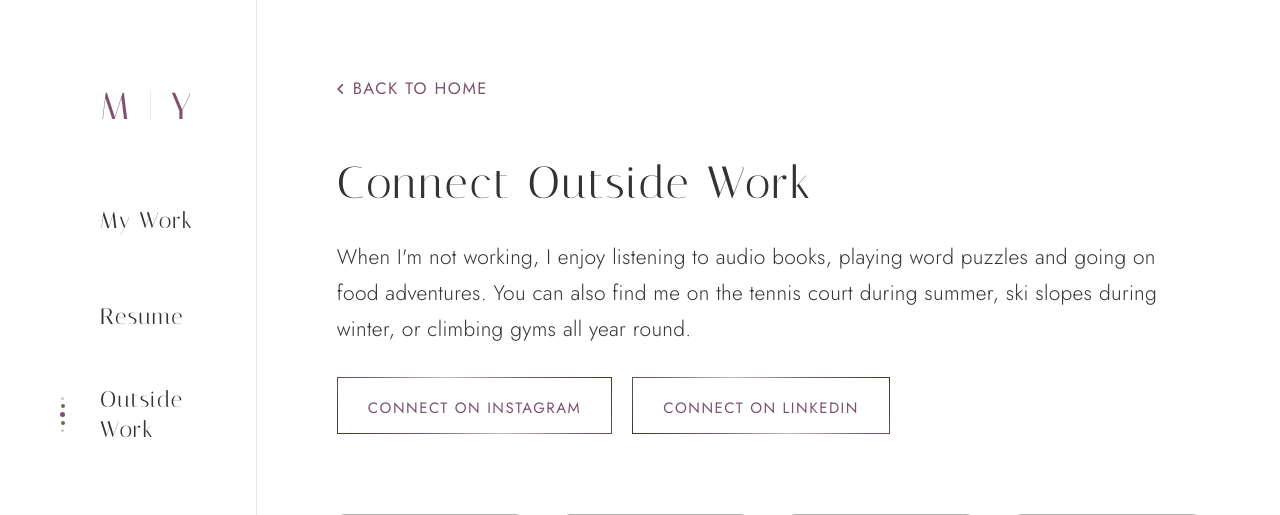
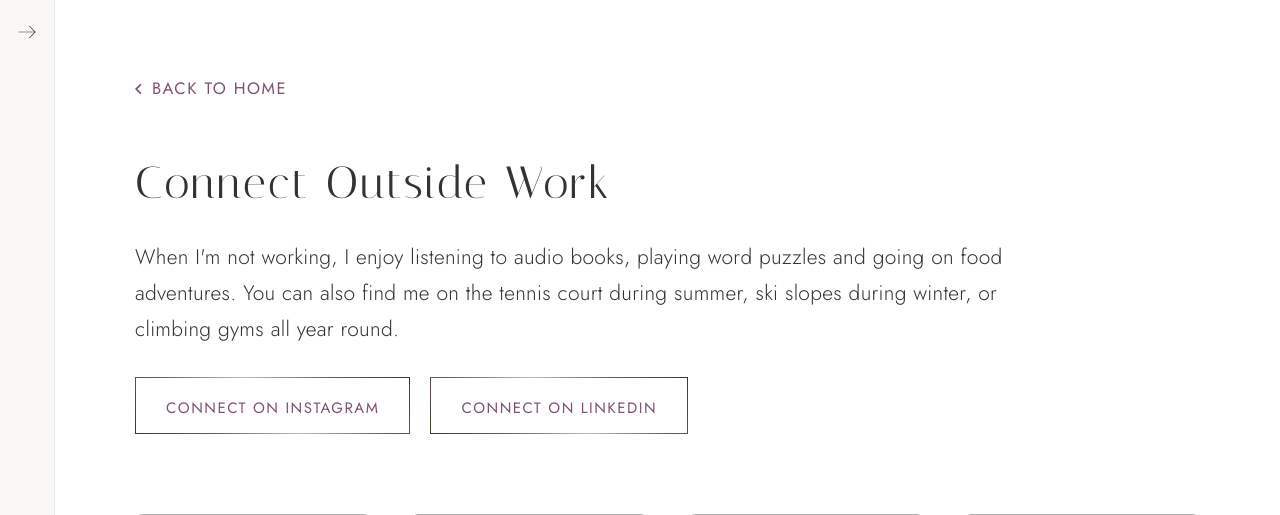
Before and after one commit to himonoye/design-portfolio, a React app: page /outsidework in a window 1280 px wide. Shown: the top 515 px of the page. Built offline with nearby package versions, Linux system fonts and the light colour scheme; grey boxes are pictures that could not be loaded.

Commit message:
Add expandable header menu

```diff
--- a/src/components/icons/menu.jsx
+++ /dev/null
@@ -1,26 +0,0 @@
-import React from 'react';
-
-const Menu = () => {
-    return(
-        <div className="menu">
-            <div className="menu-line-1"></div>
-            <div className="menu-line-2"></div>
-            <div className="menu-line-3"></div>
-        </div>
-    )
-}
-
-const Close = () => {
-    return(
-        <div className="close">
-            <div className="close-line-1"></div>
-            <div className="close-line-2"></div>
-            <div className="close-line-3"></div>
-        </div>
-    )
-}
-
-export {
-    Menu,
-    Close
-}
--- /dev/null
+++ b/src/components/icons/utilityIcons.jsx
@@ -0,0 +1,66 @@
+import React from 'react';
+
+const Menu = () => {
+    return(
+        <div className="menu">
+            <div className="menu-line-1"></div>
+            <div className="menu-line-2"></div>
+            <div className="menu-line-3"></div>
+        </div>
+    )
+}
+
+const Close = () => {
+    return(
+        <div className="close">
+            <div className="close-line-1"></div>
+            <div className="close-line-2"></div>
+            <div className="close-line-3"></div>
+        </div>
+    )
+}
+
+const ArrowIconLeft = () => {
+    return (
+        <div className="arrowIcon">
+            <svg width="7" height="12" viewBox="0 0 7 12" xmlns="http://www.w3.org/2000/svg">
+                <path d="M0 7L4.75592 2.24408C5.08136 1.91864 5.609 1.91864 5.93443 2.24408C6.25987 2.56951 6.25987 3.09715 5.93443 3.42259L2.35702 7L5.93443 10.5774C6.25987 10.9028 6.25987 11.4305 5.93443 11.7559C5.609 12.0814 5.08136 12.0814 4.75592 11.7559L0 7Z"/>
+            </svg>
+        </div>
+    )
+}
+
+const ArrowIconRight = () => {
+    return (
+        <div className="arrowIcon">
+            <svg width="7" height="12" viewBox="0 0 7 12" xmlns="http://www.w3.org/2000/svg">
+                <path d="M6.17847 7L1.42255 11.7559C1.09711 12.0814 0.569467 12.0814 0.244037 11.7559C-0.0814033 11.4305 -0.0814033 10.9029 0.244037 10.5774L3.82145 7L0.244037 3.4226C-0.0814033 3.0972 -0.0814033 2.5695 0.244037 2.2441C0.569467 1.9186 1.09711 1.9186 1.42255 2.2441L6.17847 7Z"/>
+            </svg>
+        </div>
+    )
+}
+
+const ArrowMenuClosed = () => {
+    return (
+        <div className="arrowIcon">
+            <svg xmlns="http://www.w3.org/2000/svg" height="24px" viewBox="0 -960 960 960" width="24px" fill="ffffff"><path d="M378-235 132-481l246-246 19 19-213 213h645v28H185l213 213-20 19Z"/></svg>
+        </div>
+    )
+}
+
+const ArrowMenuOpened = () => {
+    return (
+        <div className="arrowIcon">
+            <svg xmlns="http://www.w3.org/2000/svg" height="24px" viewBox="0 -960 960 960" width="24px" fill="ffffff"><path d="m583-235-20-19 213-213H132v-28h645L564-708l19-19 246 246-246 246Z"/></svg>
+        </div>
+    )
+}
+
+export {
+    Menu,
+    Close,
+    ArrowIconLeft,
+    ArrowIconRight,
+    ArrowMenuClosed,
+    ArrowMenuOpened
+}
--- a/src/components/pages/general_sections/globalNav.tsx
+++ b/src/components/pages/general_sections/globalNav.tsx
@@ -1,7 +1,7 @@
 import React, { useState }  from 'react';
 import { NavLink } from "react-router-dom";
 import ThreeDots from '../../icons/threeDots';
-import {Menu, Close} from '../../icons/menu';
+import {Menu, Close, ArrowMenuClosed, ArrowMenuOpened} from '../../icons/utilityIcons';
 import Logo from '../../icons/logo';
 
 type headerLinkProps = {
@@ -84,9 +84,9 @@ const MobileMenu = ({headerData, footerData}:mobileMenuProps) => {
 
 const GlobalNav = ({headerData, footerData}:globalNavProps) => {
     const [HeaderOpen, setHeaderOpen] = useState(false);
-    // onClick={() => {setHeaderOpen(!HeaderOpen)}}
     return (
         <div className="header-container">
+            <div className={HeaderOpen?"header-expandable-container":"header-expandable-container-shrunk"}>
                 <div className="header-links-container">
                     <div className="logo-container">
                         <Logo></Logo>
@@ -96,6 +96,10 @@ const GlobalNav = ({headerData, footerData}:globalNavProps) => {
                     })}
                 </div>
                 <Footer footerData={footerData}></Footer>
+            </div>
+            <div className="header-expandable-icon" onClick={()=>{setHeaderOpen(!HeaderOpen)}}>
+                {HeaderOpen?<ArrowMenuClosed></ArrowMenuClosed>:<ArrowMenuOpened></ArrowMenuOpened>}
+            </div>
         </div>
     )
 }
@@ -109,9 +113,6 @@ const GlobalMobileNav = ({headerData, footerData}:globalMobileNavProps) => {
                 {mobileMenuOpen?(<Close></Close>):(<Menu></Menu>)}
                 {mobileMenuOpen && (<MobileMenu headerData = {headerData} footerData = {footerData}/>)}
             </div>
-            {/* <a className="header-mobile-icon-container" href="mailto:mingxinye1128@gmail.com">
-                <img src={imgUrl} alt='email Mingxin Ye'></img>
-            </a> */}
         </div>
     )
 }
--- a/src/components/pages/passcode_form/passcodeForm.tsx
+++ b/src/components/pages/passcode_form/passcodeForm.tsx
@@ -65,7 +65,7 @@ export default function PasswordForm({formHeading, setShowPortfolio}:passwordFor
     if (userPassword){
 
       //Show that http request is sent and waiting on a response in UI
-      setErroMsg("Validating...This may take up to 10 seconds as the site connect to the backend services. Thank you for your patience!")
+      setErroMsg("Validating...This may take up to 10 seconds as the site connects to the backend services. Thank you for your patience!")
 
       //Call sendPassword funtion to send a HTTP request
       const isValid = await sendPassword();
--- a/src/components/style_guide/link.tsx
+++ b/src/components/style_guide/link.tsx
@@ -1,32 +1,13 @@
 import React from 'react';
 import { NavLink } from 'react-router-dom';
+import { ArrowIconLeft, ArrowIconRight } from '../icons/utilityIcons';
 
 type linkProps = {
     linkText: string
     style: "link-primary" | "link-secondary"
-    url: string;
+    url?: string;
     hasRightIcon: boolean;
     hasLeftIcon: boolean;
-}
-
-const ArrowIconLeft = () => {
-    return (
-        <div className="arrowIcon">
-            <svg width="7" height="12" viewBox="0 0 7 12" xmlns="http://www.w3.org/2000/svg">
-                <path d="M0 7L4.75592 2.24408C5.08136 1.91864 5.609 1.91864 5.93443 2.24408C6.25987 2.56951 6.25987 3.09715 5.93443 3.42259L2.35702 7L5.93443 10.5774C6.25987 10.9028 6.25987 11.4305 5.93443 11.7559C5.609 12.0814 5.08136 12.0814 4.75592 11.7559L0 7Z"/>
-            </svg>
-        </div>
-    )
-}
-
-const ArrowIconRight = () => {
-    return (
-        <div className="arrowIcon">
-            <svg width="7" height="12" viewBox="0 0 7 12" xmlns="http://www.w3.org/2000/svg">
-                <path d="M6.17847 7L1.42255 11.7559C1.09711 12.0814 0.569467 12.0814 0.244037 11.7559C-0.0814033 11.4305 -0.0814033 10.9029 0.244037 10.5774L3.82145 7L0.244037 3.4226C-0.0814033 3.0972 -0.0814033 2.5695 0.244037 2.2441C0.569467 1.9186 1.09711 1.9186 1.42255 2.2441L6.17847 7Z"/>
-            </svg>
-        </div>
-    )
 }
 
 export default function Link({linkText, style, url, hasRightIcon, hasLeftIcon}:linkProps) {
@@ -34,7 +15,7 @@ export default function Link({linkText, style, url, hasRightIcon, hasLeftIcon}:l
         <NavLink to={url} className="link-wrapper">
                 <div className={style}>
                         {hasLeftIcon?<ArrowIconLeft/>:""}
-                        {linkText}
+                        {linkText?linkText:""}
                         {hasRightIcon?<ArrowIconRight/>:""}
                 </div>
         </NavLink>
--- a/src/styles/globalNav.css
+++ b/src/styles/globalNav.css
@@ -1,13 +1,57 @@
+/* Header */
+
 .logo-container {
     padding: var(--spacing-80) var(--spacing-40) var(--spacing-40) var(--spacing-100);
+}
+
+.header-expandable-icon {
+    display: flex;
+    padding: var(--spacing-20) var(--spacing-15);
+    border-right: 1px solid var(--border-divider);
+    fill: var(--surface-primary-text)
+}
+
+.header-expandable-icon:hover {
+    background: var(--surface-secondary-background);
+    cursor: pointer;
+}
+
+.header-expandable-container {
+    width: 20vw;
+    display: flex;
+    flex-direction: column;
+    justify-content: space-between;
+    overflow: hidden;
+    -webkit-transition: all .5s ease-out ;
+    -moz-transition: all .5s ease-out;
+    -o-transition: all .5s ease-out;
+    transition: all .5s ease-out;
+}
+
+.header-expandable-container-shrunk {
+    width: 0vw;
+    display: flex;
+    flex-direction: column;
+    justify-content: space-between;
+    overflow: hidden;
+    -webkit-transition: all .5s ease-in ;
+    -moz-transition: all .5s ease-in;
+    -o-transition: all .5s ease-in;
+    transition: all .5s ease-in;
+}
+
+.header-links-container {
+    width: 20vw;
+    display: flex;
+    flex-direction: column;
 }
 
 .header-link {
     display: flex;
     gap: 2rem;
-    position: relative;
     min-height: 56px;
     align-items: center;
+    position: relative;
     font-family: var(--headline-font-Family), sans-serif;
     font-size: 1.5rem;
     line-height: 2rem;
@@ -16,12 +60,12 @@
     padding: var(--spacing-20) var(--spacing-40) var(--spacing-20) var(--spacing-100);
 }
 
+.header-link > .three-dots-vertical {
+    position: absolute;
+}
+
 .header-link:hover {
     cursor: pointer;
-}
-
-.header-link.active {
-    background-color: var(--surface-primary-background);
 }
 
 .header-link.active > .three-dots-vertical, .header-link:hover > .three-dots-vertical{
@@ -41,11 +85,20 @@
     top: 0px;
 }
 
+/* Mobile Header */
+
 .header-mobile-menu-container {
     display: none;
 }
 
+.header-mobile-container {
+    display: none;
+}
+
+/* Footer */
+
 .footer-container {
+    width: 20vw;
     display: flex;
     flex-direction: column;
     justify-content: center;
@@ -91,6 +144,16 @@
     background-color: var(--surface-primary-background);
     padding: var(--spacing-10) var(--spacing-10);
     border-radius: var(--icon-border-radius);
+}
+
+@media (prefers-color-scheme: dark) {
+    .social-media-container-dark {
+        display: none;
+    }
+
+    .social-media-container-light {
+        display: flex;
+    }
 }
 
 /* Mobile, Tablet, Small Laptop*/
@@ -147,14 +210,8 @@
     .header-link > .three-dots-vertical {
         display: none;
     }
-}
 
-@media (prefers-color-scheme: dark) {
-    .social-media-container-dark {
+    .header-expandable-container {
         display: none;
     }
-
-    .social-media-container-light {
-        display: flex;
-    }
 }
--- a/src/styles/interactive.css
+++ b/src/styles/interactive.css
@@ -95,8 +95,6 @@
 }
 
 .link-primary > .arrowIcon {
-    width: 6px;
-    height: 10px;
     fill: var(--link-primary-text);
 }
 
--- a/src/styles/layout.css
+++ b/src/styles/layout.css
@@ -14,26 +14,12 @@
 
 .header-container {
     display: flex;
-    flex-direction: column;
-    justify-content: space-between;
-    width: 20%;
-    overflow-y: scroll;
-    /* box-shadow: var(--container-shadow); */
-    border-right: 1px solid var(--border-divider);
+    flex-direction: row;
     z-index: 10000;
 }
 
-.header-mobile-container {
-    display: none;
-}
-
-.header-links-container {
-    display: flex;
-    flex-direction: column;
-}
-
 .body-container {
-    width:80%;
+    width: 100%;
     overflow-y: scroll;
 }
 
--- a/src/styles/styleGuide.css
+++ b/src/styles/styleGuide.css
@@ -91,6 +91,7 @@
     --surface-tertiary-text: var(--brand-grayscale-700);
     --surface-tertiary-heading: var(--brand-grayscale-700);
 
+    /* Button colors */
     --button-primary-background: var(--brand-white);
     --button-primary-text: var(--brand-purple-300);
 
@@ -158,6 +159,7 @@
         --surface-tertiary-text: var(--brand-white);
         --surface-tertiary-heading: var(--brand-white);
 
+        /* Button colors */
         --button-primary-background: var(--brand-grayscale-900);
         --button-primary-text: var(--brand-white);
 
--- a/src/styles/threeDots.css
+++ b/src/styles/threeDots.css
@@ -59,18 +59,22 @@
 }
 
 /* Three Dots Vertical
-   Can be found in header links */
+   Can be found in header */
 
 .three-dots-vertical {
     display: flex;
-    position: absolute;
+    flex-direction: column;
+    gap: 5px;
+    justify-content: center;
+    align-items: center;
+}
+
+
+.header-link > .three-dots-vertical {
     left: 60px;
     width: 5px;
     opacity: 0;
     gap: 0px;
-    flex-direction: column;
-    justify-content: center;
-    align-items: center;
     -webkit-transition: 300ms ease-out ;
     -moz-transition: 300ms ease-out;
     -o-transition: 300ms ease-out;
```
Lines whose indentation alone changed are shown as unchanged.
